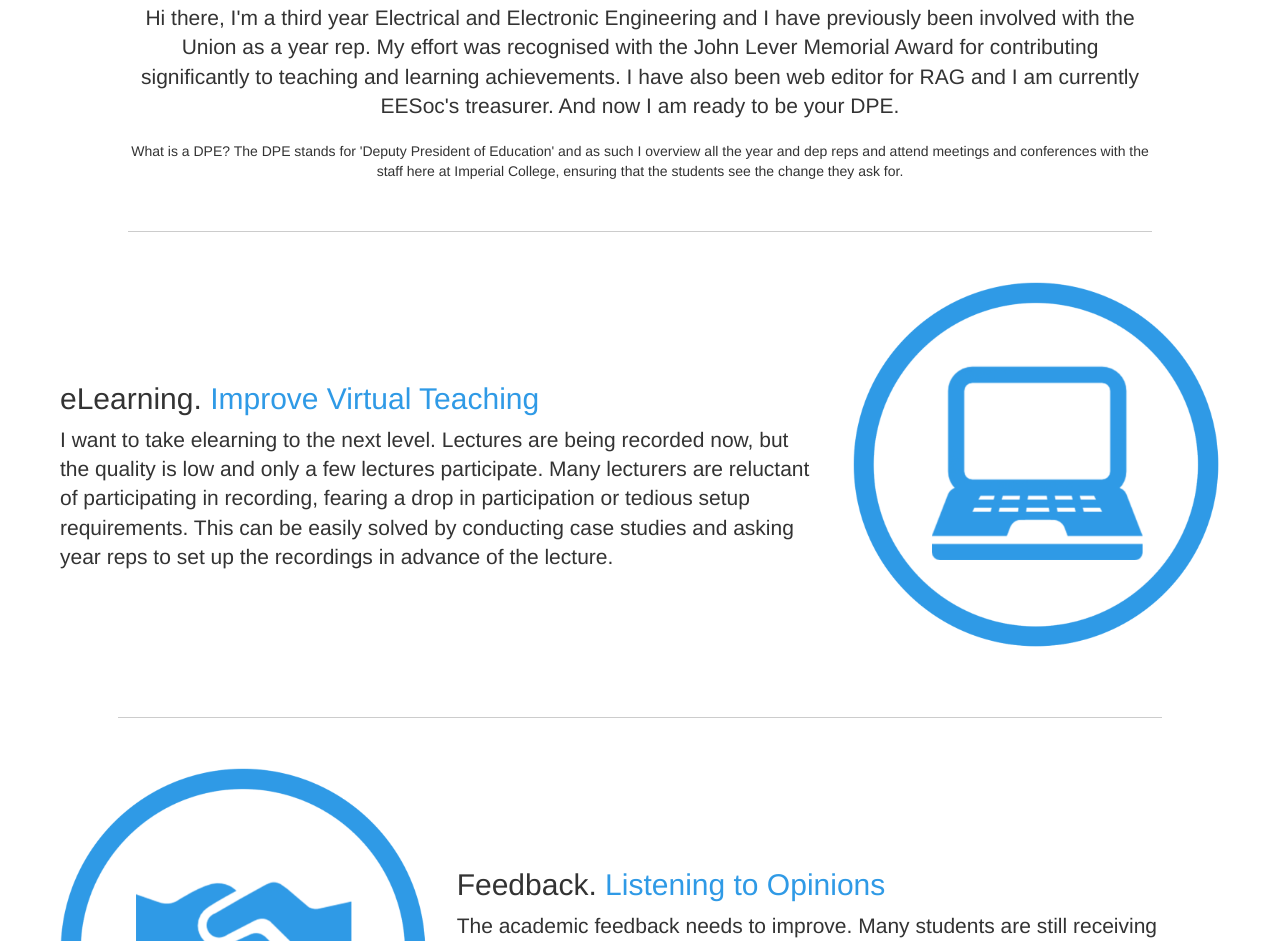
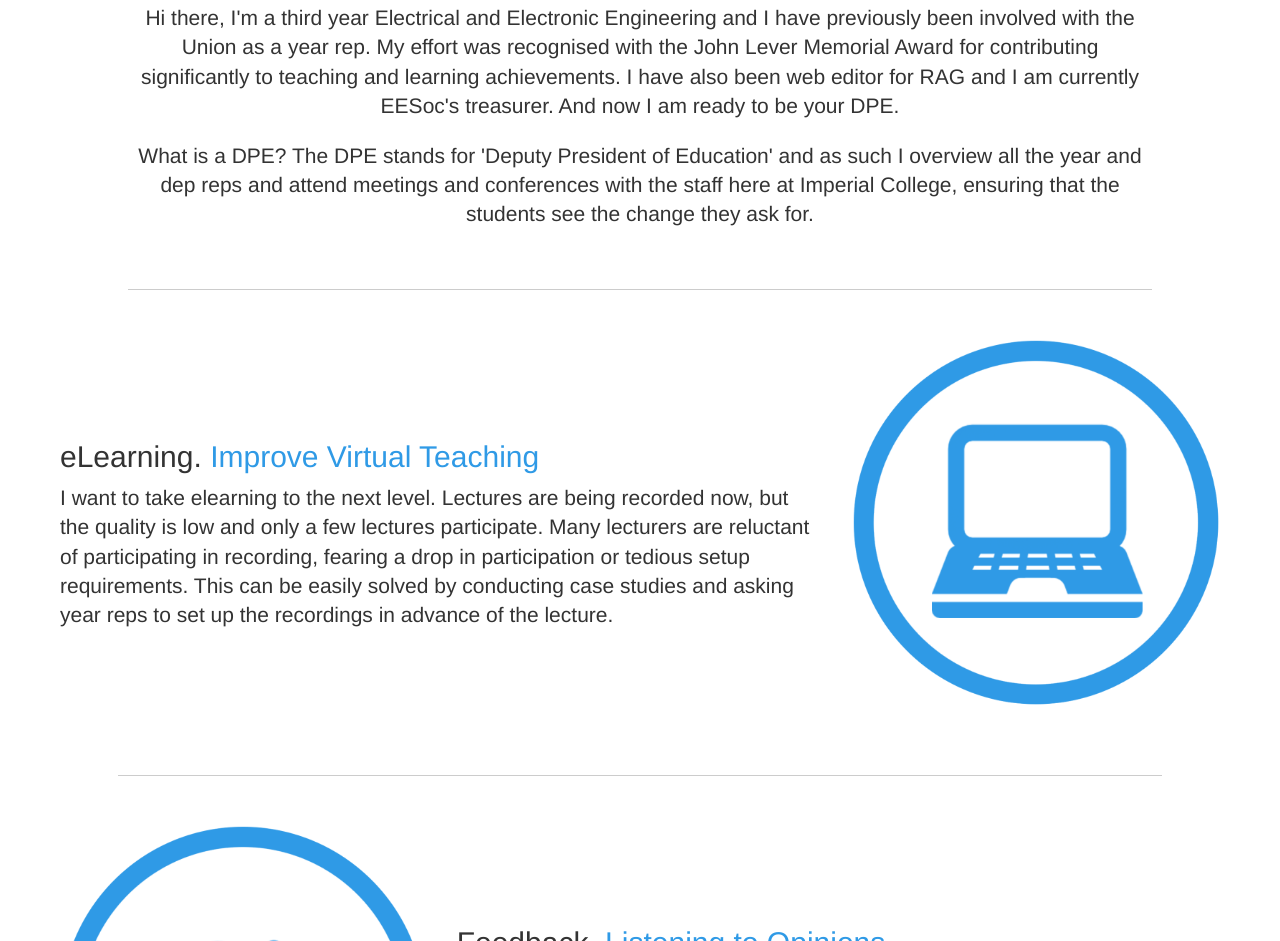
Before and after one commit to darioml/votepascal.com, a plain HTML site: page index.html in a window 1280 px wide. Shown: the part 900-1841 px from the top of the page. Drawn offline with nearby package versions, Linux system fonts and the light colour scheme.

Commit message:
Introduction Update

```diff
--- a/index.html
+++ b/index.html
@@ -48,7 +48,7 @@
         <div class="col-md-12 text-center">
           <h2 class="featurette-heading">Vote Pascal <span class="text-muted">for DPE</span></h2>
           <p class="lead">Hi there, I'm a third year Electrical and Electronic Engineering and I have previously been involved with the Union as a year rep. My effort was recognised with the John Lever Memorial Award for contributing significantly to teaching and learning achievements. I have also been web editor for RAG and I am currently EESoc's treasurer. And now I am ready to be your DPE.</p>
-          <p>What is a DPE? The DPE stands for 'Deputy President of Education' and as such I overview all the year and dep reps and attend meetings and conferences with the staff here at Imperial College, ensuring that the students see the change they ask for.</p>
+          <p class="lead">What is a DPE? The DPE stands for 'Deputy President of Education' and as such I overview all the year and dep reps and attend meetings and conferences with the staff here at Imperial College, ensuring that the students see the change they ask for.</p>
         </div>
       </div>
     </div>
```
